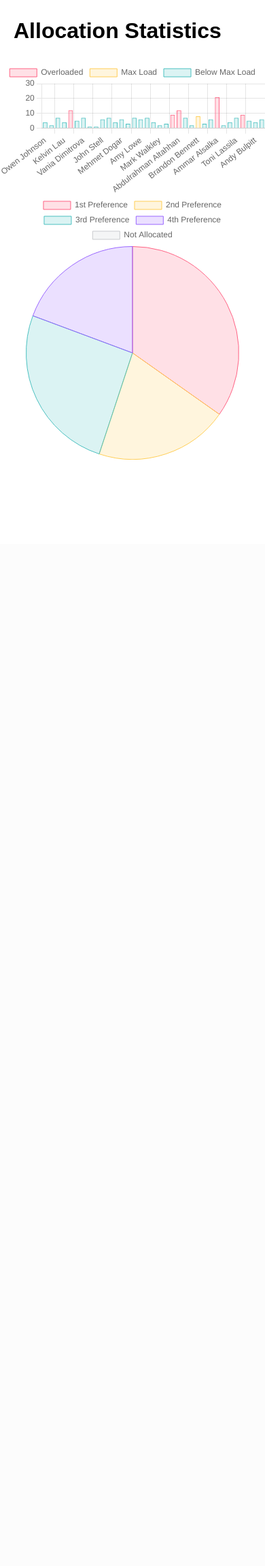
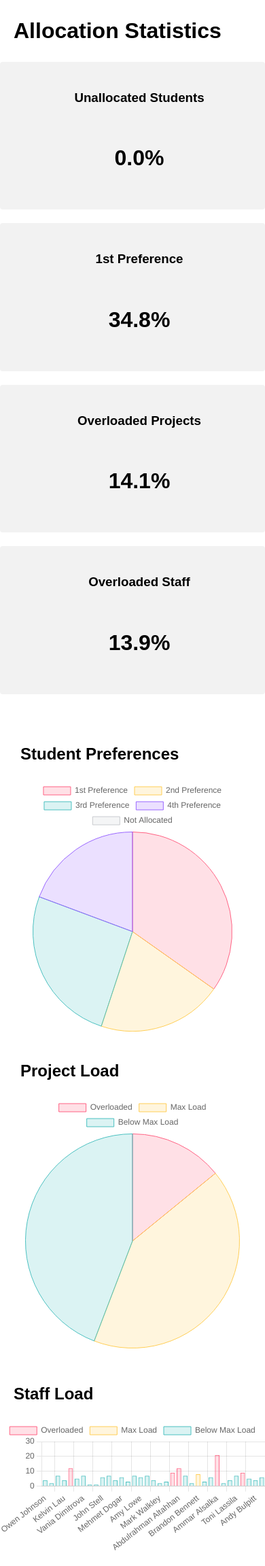
Before and after one commit to harrydavies92/project, a Flask app: page /statistics in a window 390 px wide; the page is wider, and only the part inside the window is pictured. Shown: the part 44-2347 px from the top of that part at 68% size. Before the commit the page ends 720 px from the top of that part, so only its background shows below. Run offline with Flask 3, Linux system fonts and the light colour scheme.

Commit message:
Statistics page complete.

```diff
--- a/app/autoAllocation.py
+++ b/app/autoAllocation.py
@@ -3,12 +3,6 @@
 import random, math
 from app import db
 from .stakeholderFunctions import staffForCode
-
-# Defining the global variables
-# PREFERENCE_ENERGY = 0.25 # energy for each preference allocated below their first
-# STAFF_OVERLOAD_ENERGY = 30 # energy for staff being assigned too many students, relative to their maximum load
-# NO_PROJECT_ENERGY = 5 # energy for a student not being allocated a project at all
-# PROJECT_OVERLOAD_ENERGY = 100 # energy for a project being assigned too many students
 
 # Calculates the energy of the current allocation
 def calculateEnergy(students, staff, projects, PREFERENCE_ENERGY, STAFF_OVERLOAD_ENERGY, NO_PROJECT_ENERGY, PROJECT_OVERLOAD_ENERGY):
--- a/app/routes.py
+++ b/app/routes.py
@@ -345,7 +345,6 @@ def update_allocation():
         'prev_code': prev_project_code,
         'prev_title': prev_project.title,
         'prev_staff': prev_staff.name,
-        # 'prev_preference': prev_pref,
         'prev_staff_current_load': prev_staff.current_load,
         'prev_project_current_load': prev_project.current_load
     })
@@ -372,3 +371,17 @@ def api_student_preferences():
             preferences_count[4] += 1
 
     return jsonify(preferences_count)
+
+@app.route('/api/project_load_statistics')
+def api_project_load_statistics():
+    projects = Project.query.all()
+    project_load_statistics = [0, 0, 0]  # [Overloaded, Max Load, Below Max Load]
+
+    for project in projects:
+        if project.current_load > project.max_load:
+            project_load_statistics[0] += 1
+        elif project.current_load == project.max_load:
+            project_load_statistics[1] += 1
+        else:
+            project_load_statistics[2] += 1
+    return jsonify(project_load_statistics)
--- a/app/static/styles.css
+++ b/app/static/styles.css
@@ -126,3 +179,61 @@ button:hover {
 .dropdown-item.allocated-preference {
     background-color: #D7E5F0;
 }
+
+canvas {
+  width: 100%;
+  max-height: 400px;
+}
+
+.stats-cards {
+  display: flex;
+  justify-content: space-between;
+  flex-wrap: wrap;
+  margin-bottom: 20px;
+}
+
+.card {
+  flex-basis: calc(25% - 20px);
+  background-color: #f2f2f2;
+  padding: 20px;
+  margin-bottom: 20px;
+  box-sizing: border-box;
+  border-radius: 4px;
+}
+
+@media (max-width: 768px) {
+  .card {
+    flex-basis: calc(50% - 20px);
+  }
+}
+
+@media (max-width: 480px) {
+  .card {
+    flex-basis: 100%;
+  }
+}
+
+.chart-container {
+  display: flex;
+  justify-content: space-between;
+  flex-wrap: wrap;
+  padding: 10px;
+}
+
+@media (max-width: 768px) {
+  .chart-container {
+    flex-direction: column;
+  }
+}
+
+.card-content {
+  display: flex;
+  flex-direction: column;
+  align-items: center;
+  justify-content: center;
+}
+
+.percentage {
+  font-size: 32px;
+  font-weight: bold;
+}
--- a/app/templates/statistics.html
+++ b/app/templates/statistics.html
@@ -2,15 +2,55 @@
 {% block title %} Statistics {% endblock %}
 {% block content %}
     <h1>Allocation Statistics</h1>
-    <canvas id="staffLoadChart"></canvas>
-    <canvas id="studentPreferencesChart"></canvas>
+    <div class="stats-cards">
+        <div class="card" id="unallocated-students">
+            <div class="card-content">
+                <h3>Unallocated Students</h3>
+                <span class="percentage"><p></p></span>
+            </div>
+        </div>
+        <div class="card" id="first-preference">
+            <div class="card-content">
+                <h3>1st Preference</h3>
+                <span class="percentage"><p></p></span>
+            </div>
+        </div>
+        <div class="card" id="overloaded-projects">
+            <div class="card-content">
+                <h3>Overloaded Projects</h3>
+                <span class="percentage"><p></p></span>
+            </div>
+        </div>
+        <div class="card" id="overloaded-staff">
+            <div class="card-content">
+                <h3>Overloaded Staff</h3>
+                <span class="percentage"><p></p></span>
+            </div>
+        </div>
+    </div>
+
+    <div class="chart-container">
+        <div style="flex-basis: 49%; margin-bottom: 20px;">
+            <h2>Student Preferences</h2>
+            <canvas id="studentPreferencesChart"></canvas>
+        </div>
+        <div style="flex-basis: 49%; margin-bottom: 20px;">
+            <h2>Project Load</h2>
+            <canvas id="projectLoadChart"></canvas>
+        </div>
+    </div>
+    <div style="flex-basis: 49%; margin-bottom: 20px;">
+        <h2>Staff Load</h2>
+        <canvas id="staffLoadChart"></canvas>
+    </div>
+
     <script>
         // Initialize the chart
         const ctx = document.getElementById('staffLoadChart').getContext('2d');
         const chart = new Chart(ctx, {
             type: 'bar',
             data: {
-                labels: [], // This will hold staff names
+                labels: [],
                 datasets: [
                     {
                         label: 'Overloaded',
@@ -83,7 +123,7 @@
             data: {
                 labels: ['1st Preference', '2nd Preference', '3rd Preference', '4th Preference', 'Not Allocated'],
                 datasets: [{
-                    data: [], // This will hold the preferences count
+                    data: [],
                     backgroundColor: [
                         'rgba(255, 99, 132, 0.2)',
                         'rgba(255, 206, 86, 0.2)',
@@ -98,7 +138,11 @@
                         'rgba(153, 102, 255, 1)',
                         'rgba(201, 203, 207, 1)'
                     ],
-                    borderWidth: 1
+                    borderWidth: 1,
+                    options: {
+                        responsive: true,
+                        maintainAspectRatio: false
+                    }
                 }]
             }
         });
@@ -110,5 +154,73 @@
                 studentPrefsChart.data.datasets[0].data = data;
                 studentPrefsChart.update();
         });
+
+        // Initialize the project load chart
+        const projectLoadCtx = document.getElementById('projectLoadChart').getContext('2d');
+        const projectLoadChart = new Chart(projectLoadCtx, {
+            type: 'pie',
+            data: {
+                labels: ['Overloaded', 'Max Load', 'Below Max Load'],
+                datasets: [{
+                    data: [],
+                    backgroundColor: [
+                        'rgba(255, 99, 132, 0.2)',
+                        'rgba(255, 206, 86, 0.2)',
+                        'rgba(75, 192, 192, 0.2)'
+                    ],
+                    borderColor: [
+                        'rgba(255, 99, 132, 1)',
+                        'rgba(255, 206, 86, 1)',
+                        'rgba(75, 192, 192, 1)'
+                    ],
+                    borderWidth: 1,
+                    options: {
+                        responsive: true,
+                        maintainAspectRatio: false
+                    }
+                }]
+            }
+        });
+
+        // Fetch project load data
+        fetch('/api/project_load_statistics')
+            .then(response => response.json())
+            .then(data => {
+                projectLoadChart.data.datasets[0].data = data;
+                projectLoadChart.update();
+        });
+
+        // Update card content
+        function updateCardContent(cardId, percentage) {
+          const card = document.getElementById(cardId);
+          const percentageText = percentage.toFixed(1) + '%';
+          card.querySelector('p').textContent = percentageText;
+        }
+
+        // Fetch and update card data
+        fetch('/api/student_preferences')
+          .then((response) => response.json())
+          .then((data) => {
+            const totalStudents = data.reduce((a, b) => a + b, 0);
+            updateCardContent('unallocated-students', (data[4] / totalStudents) * 100);
+            updateCardContent('first-preference', (data[0] / totalStudents) * 100);
+          });
+
+        fetch('/api/project_load_statistics')
+          .then((response) => response.json())
+          .then((data) => {
+            const totalProjects = data.reduce((a, b) => a + b, 0);
+            updateCardContent('overloaded-projects', (data[0] / totalProjects) * 100);
+          });
+
+        fetch('/api/staff_statistics')
+          .then((response) => response.json())
+          .then((data) => {
+            const totalStaff = data.length;
+            const overloadedStaff = data.filter(staff => staff.current_load > staff.max_load).length;
+            updateCardContent('overloaded-staff', (overloadedStaff / totalStaff) * 100);
+          });
+
+
     </script>
 {% endblock %}
--- a/app/templates/studentTable.html
+++ b/app/templates/studentTable.html
@@ -3,6 +3,8 @@
 {% block title %} Students {% endblock %}
 {% block content %}
     <h1>Students</h1>
+    <button onclick="save()">Save</button>
+    <button onclick="window.location='/students/refresh'">Refresh</button>
     <table id="students-table">
       <tr>
         <th>ID</th>
@@ -35,7 +37,7 @@
       </tr>
       {% endfor %}
     </table>
-    <button onclick="save()">Save</button>
+
     <script>
     function save() {
       var table = document.getElementById("students-table");
@@ -73,5 +75,4 @@
       xhr.send(JSON.stringify(data));
     }
     </script>
-    <button onclick="window.location='/students/refresh'">Refresh</button>
 {% endblock %}
```
Also changed, not shown: other parts of app/static/styles.css (+54 -1 lines), app/projectTable.html (added, +59 -0 lines), app/templates/allocationInput.html (+4 -4 lines), app/templates/allocationOutput.html (+11 -12 lines), app.db.
